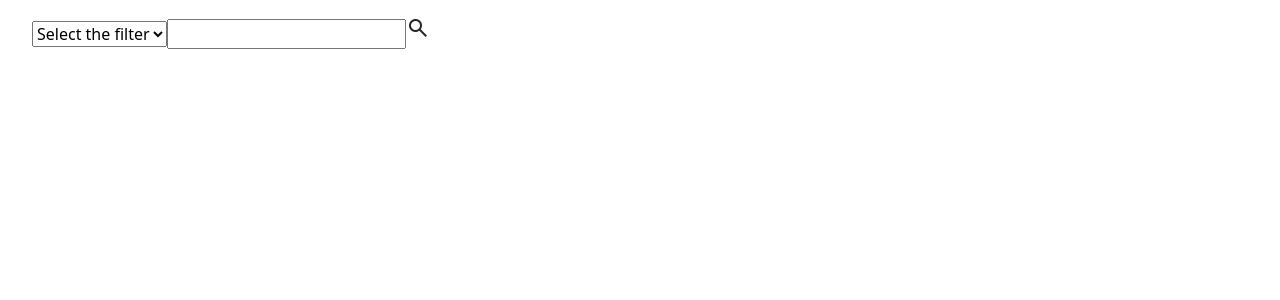
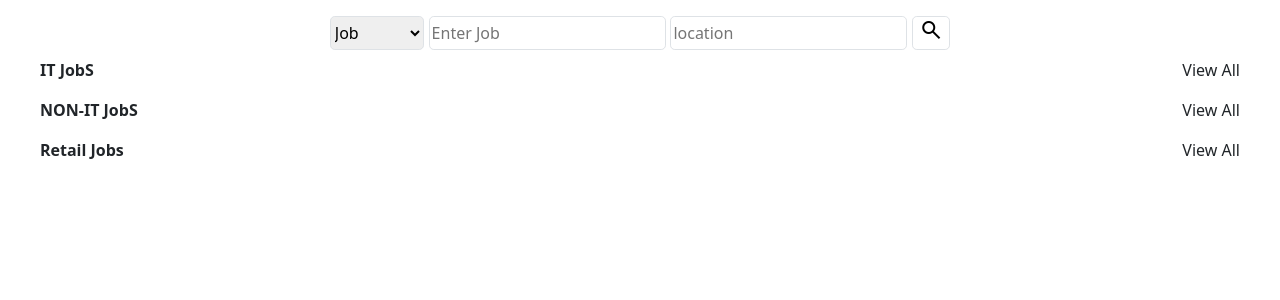
Before and after one commit to MOODANILCHOWHAN/jobsfe, an Angular app: page / in a window 1280 px wide. Shown: the top 300 px of the page. Built offline with nearby package versions, Linux system fonts and the light colour scheme; no server answers.

Commit message:
added the code for multi apis

```diff
--- a/src/app/app-routing.module.ts
+++ b/src/app/app-routing.module.ts
@@ -6,10 +6,10 @@ import { JobsDetailsComponent } from './jobs-details/jobs-details.component';
 import { SearchHeaderComponent } from './components/search-header/search-header.component';
 
 const routes: Routes = [
-  { path: 'jobsList', component: HomeComponent },
-  {path:'search',component:JobsListComponent},
+  { path: '', component: HomeComponent },
+  {path:'jobsList',component:JobsListComponent},
   {path:'jobdetails/:id',component:JobsDetailsComponent},
-  {path:'',component:SearchHeaderComponent}
+  // {path:'jobsList',component:SearchHeaderComponent}
 ];
 
 @NgModule({
--- a/src/app/components/search-header/search-header.component.html
+++ b/src/app/components/search-header/search-header.component.html
@@ -1,16 +1,20 @@
-<div>
-    <form  [formGroup]="filter">
-    <select formControlName="type" placeholder="select">
-        <option value="" disabled selected>Select the filter</option>
-        <option value="skill">Skill</option>
-        <option value="city">City</option>
+<div appAlignItemCenter>
+    <form [formGroup]="filter">
+        <select formControlName="type" placeholder="select" class="border fieldss" (change)="selected()">
+            <!-- <option value="" disabled selected>Select the filter</option> -->
+            <option value="Job">Job</option>
+            <!-- <option value="city">City</option> -->
             <option value="remote">Remote</option>
-        <option value="industry">Industry</option>
+            <!-- <option value="industry">Industry</option> -->
             <option value="company">Company</option>
         </select>
-    <input type="text" formControlName="term">
-    <span class="material-symbols-outlined" (click)="applyFilter()">
+        <input type="text" class="border fieldss" formControlName="term" [attr.placeholder]="'Enter ' + filter.value.type">
+        @if(windowWidth > 500){
+        <input type="text" class="border fieldss" formControlName="location" placeholder="location">
+        }
+        <button class="border fieldss"><span class="material-symbols-outlined" (click)="applyFilter()">
                 search
             </span>
+        </button>
     </form>
 </div>
--- a/src/app/components/search-header/search-header.component.scss
+++ b/src/app/components/search-header/search-header.component.scss
@@ -0,0 +1,10 @@
+form{
+    display: flex;
+    column-gap: 0.3rem;
+    .fieldss{
+        border-radius: 0.3rem;
+    }
+    button{
+        background-color: transparent;
+    }
+}
--- a/src/app/components/search-header/search-header.component.ts
+++ b/src/app/components/search-header/search-header.component.ts
@@ -1,21 +1,42 @@
-import { Component } from '@angular/core';
+import { Component, OnDestroy } from '@angular/core';
 import { FormBuilder, FormGroup, Validators } from '@angular/forms';
+import { Router } from '@angular/router';
 
 @Component({
   selector: 'app-search-header',
   templateUrl: './search-header.component.html',
   styleUrl: './search-header.component.scss'
 })
-export class SearchHeaderComponent {
+export class SearchHeaderComponent implements OnDestroy{
   filter!: FormGroup;
 
-  constructor(private fb: FormBuilder) {
+  windowWidth:any;
+  constructor(private fb: FormBuilder,
+              private route:Router) {
+    this.windowWidth=window.innerWidth;
+    window.addEventListener('resize',this.resizeWidth, true);
     this.filter = this.fb.group({
-      type: ['', Validators.required],
-      term: ['', Validators.required]
+      type: ['Job', Validators.required],
+      term: ['', Validators.required],
+      location:['']
     });
   }
+
+  resizeWidth=():void=>{
+    this.windowWidth=window.innerWidth;
+  }
+  selected(){
+    if(this.filter.value.type == 'remote'){
+      this.filter.controls['term'].setValue('remote');
+    }
+    else{
+      this.filter.controls['term'].setValue('')
+    }
+  }
   applyFilter(){
-
+    this.route.navigate(['jobsList'],{queryParams:{filter:this.filter.value.type,text:this.filter.value.term}})
+  }
+  ngOnDestroy(): void {
+    window.removeEventListener('resize',this.resizeWidth,true)
   }
 }
--- a/src/app/home/home.component.html
+++ b/src/app/home/home.component.html
@@ -1,21 +1,8 @@
-<p>home works!</p>
-<div>
-    <div class="header navbar text-center">
-        <!-- Latest Jobs are -->
-    </div>
+
+<div class="main-container">
+
     <div>
-        <select [(ngModel)]="filter">
-            <option value="" disabled selected>Select the filter</option>
-            <option value="skill">Skill</option>
-            <option value="city">City</option>
-            <option value="remote">Remote</option>
-            <option value="industry">Industry</option>
-            <option value="company">Company</option>
-        </select>
-        <input type="text" [(ngModel)]="searchText">
-        <span class="material-symbols-outlined" (click)="applyFilter()">
-            search
-        </span>
+       <app-search-header></app-search-header>
     </div>
     <div>
         <div appAlignItemCenter class="category">
--- a/src/app/home/home.component.scss
+++ b/src/app/home/home.component.scss
@@ -1,8 +1,11 @@
 @import '../../assets/style/particals';
+.main-container{
+    overflow-x: hidden;
+}
 .category{
 
     justify-content: space-between !important;
-    margin: 0.5rem;
+    padding: 0.5rem;
     @include mQ(500px){
         width: 95% !important;
 
--- a/src/app/home/home.component.ts
+++ b/src/app/home/home.component.ts
@@ -1,6 +1,8 @@
 import { HttpClient } from '@angular/common/http';
 import { Component } from '@angular/core';
 import { Router } from '@angular/router';
+import { catchError, forkJoin, of } from 'rxjs';
+import { environment } from '../../environment/environment';
 
 @Component({
   selector: 'app-home',
@@ -21,23 +23,26 @@ export class HomeComponent {
     }
 
     getJobs(){
-      const api='https://jobs-ut20.onrender.com/getAllJobs/1'
-      this.http.get<any>(api).subscribe({
-        next:(res)=>{
-          console.log(res);
-          this.jobs=res?.jobs.slice(0,3);
-        },error:(err)=>{
-          console.error(err)
-        }
+      const itJobs=this.http.get<any>(`${environment.dominUrl}getAllJobs/1`);
+      const nonITJobs=this.http.get<any>(`${environment.dominUrl}getAllJobs/1`);
+      const retail=this.http.get<any>(`${environment.dominUrl}getAllJobs/1`);
+      forkJoin([
+        itJobs.pipe(catchError(err=>of({error:true,details:err,api:'it'}))),
+        nonITJobs.pipe(catchError(err=>of({error:true,details:err,api:'nonIt'}))),
+        retail.pipe(catchError(err=>of({error:true,details:err,api:'retail'})))
+      ]).subscribe({
+       next:(res)=>{
+        console.log(res);
+       },error:(err)=>{
+        console.log(err);
+       }
       })
     }
-    applyFilter(){
-      this.route.navigate([''],{queryParams:{filter:this.filter,text:this.searchText}})
-    }
+
     getDetails(element:any){
       this.route.navigate(['',element.id])
     }
     viewAll(cat:string){
-      this.route.navigate(['',cat]);
+      this.route.navigate(['jobsList'],{queryParams:{category:cat}});
     }
 }
--- a/src/environment/environment.ts
+++ b/src/environment/environment.ts
@@ -1,3 +1,3 @@
 export const environment ={
-    dominUrl:'https://jobs-ut20.onrender.com/getJob'
+    dominUrl:'https://jobs-ut20.onrender.com/'
 }
--- a/src/styles.scss
+++ b/src/styles.scss
@@ -9,4 +9,5 @@ body{
     @include mQ(500px){
         padding: 1rem 0.5rem;
     }
+    overflow-x: hidden;
 }
```
Lines whose indentation alone changed are shown as unchanged.
